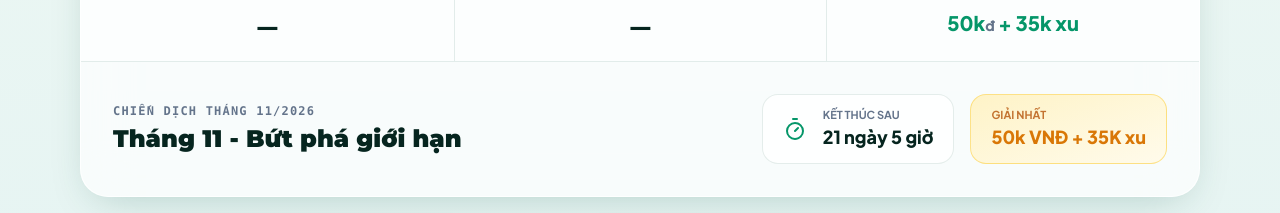
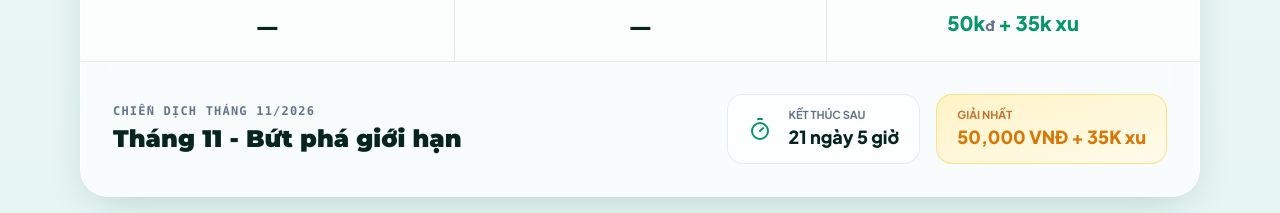
Before and after one commit to nxx1437-creator/creator.nxx315, a React (Vite) app: page / in a window 1280 px wide. Shown: the part 2860-3073 px from the top of the page. Built offline with nearby package versions, Linux system fonts and the light colour scheme; no server answers.

Commit message:
Update Ranking.jsx

```diff
--- a/src/components/landing/Ranking.jsx
+++ b/src/components/landing/Ranking.jsx
@@ -49,7 +49,7 @@ export default function Ranking({ stats }) {
   const vn = new Date(Date.now() + 7 * 3600e3);
   const monthNum = vn.getUTCMonth() + 1;
   const month = `${monthNum}/${vn.getUTCFullYear()}`;
-  const prize = stats?.settings?.event_prize_text || "50k VNĐ + 35K xu";
+  const prize = stats?.settings?.event_prize_text || "50,000 VNĐ + 35K xu";
   const top = stats?.top || [];
   const recent = stats?.recent || [];
 
```
